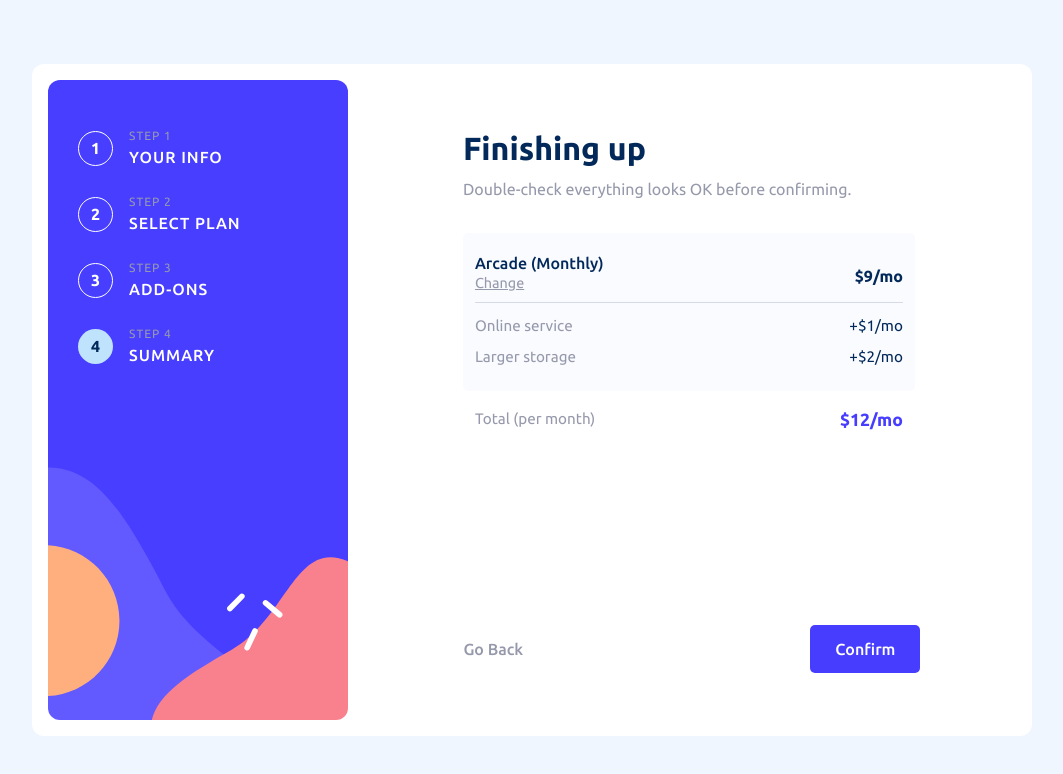
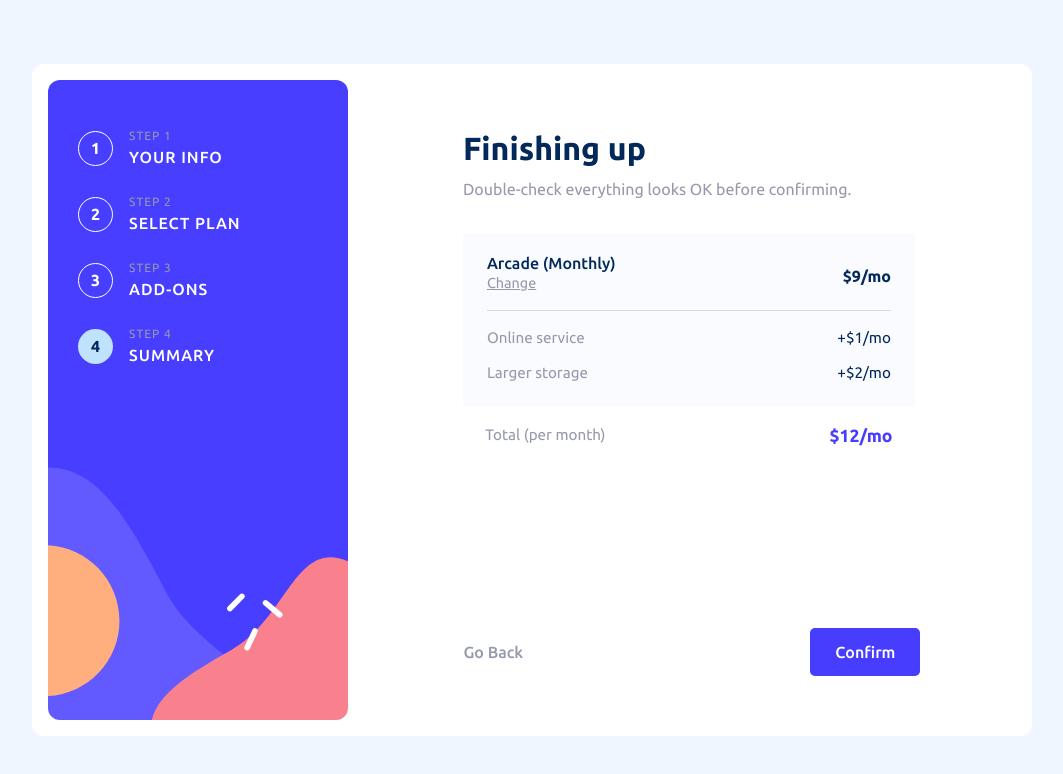
Before and after one commit to sodiqsanusi/multi-step-form, a Next.js app: page /finish-up in a window 1280 px wide. Shown: the top 774 px of the page, without its empty margins (108-1171 px from the left). Built offline with nearby package versions, Linux system fonts and the light colour scheme.

Commit message:
Responsiveness for the last stage of the form (Large Screen)

```diff
--- a/styles/finish-up.module.css
+++ b/styles/finish-up.module.css
@@ -60,3 +60,18 @@
   font-size: 1.1rem;
   font-weight: 700;
 }
+
+@media(min-width: 700px){
+  .summary{
+    padding: 1em 1.5em;
+  }
+  .summaryStart{
+    padding-bottom: 1em;
+  }.summaryEnd{
+    padding: 1em 0 0.35em;
+    row-gap: 0.75em;
+  }
+  .total{
+    padding: 0 1.4em;
+  }
+}
```
